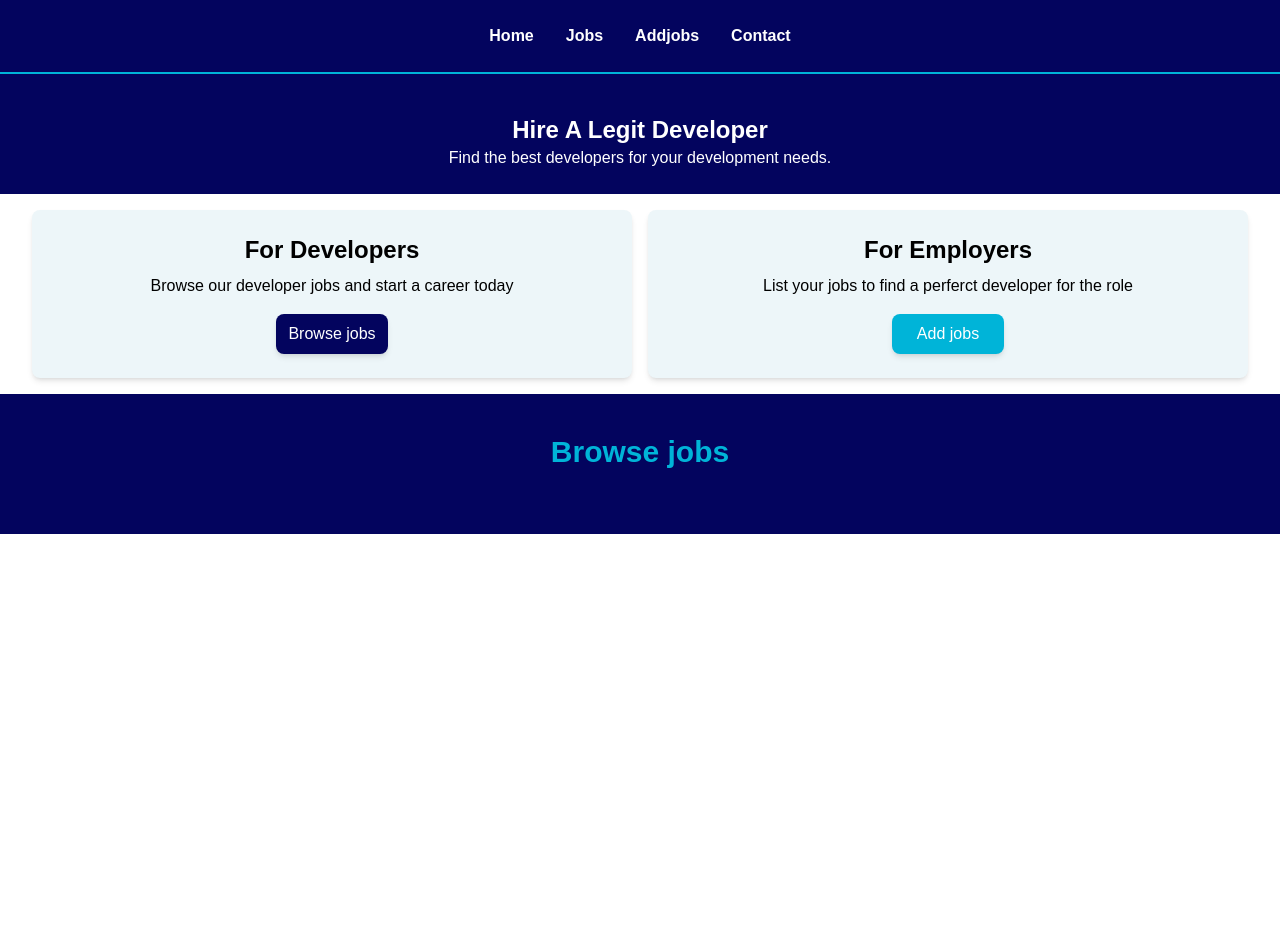
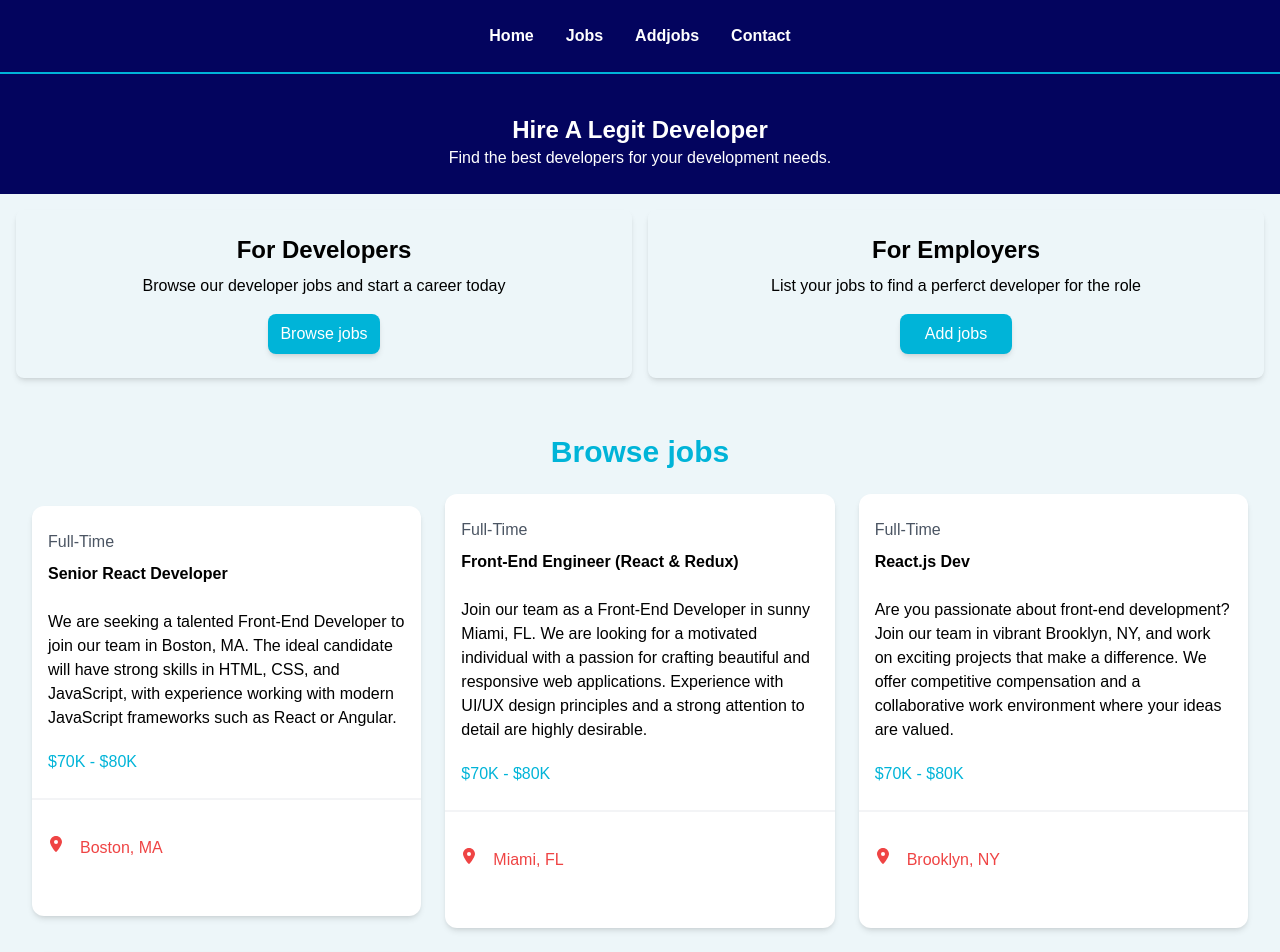
Before and after one commit to Kelly-kells/Hiredev, a React (Vite) app: page / in a window 1280 px wide. Shown: the top 952 px of the page. Before the commit the page ends 800 px from the top, so only its background shows below. Built offline with nearby package versions, Linux system fonts and the light colour scheme.

Commit message:
json props

```diff
--- a/src/Components/Joblisting.jsx
+++ b/src/Components/Joblisting.jsx
@@ -1,13 +1,47 @@
 import React from 'react'
+import jobs from '../jobs.json'
+import { FaLocationDot } from "react-icons/fa6";
 
 const Joblisting = () => {
   return (
-    <section className='bg-primeColor px-4 py-10'>
+    <section className='bg-cardColor px-4 py-10'>
         <div className='container'>
             <h2 className=' text-secondColor text-3xl font-bold text-center mb-6'>
                 Browse jobs
             </h2>
-            <div className='grid grid-cols-1 md:grid-cols-3 gap-6'>
+            <div className='grid grid-cols-1 md:grid-cols-3 gap-6 items-center'>
+              {jobs.map((job)=>(
+
+<div className='bg-white rounded-xl shadow-md relative'>
+<div className='p-4'>
+ <div className='mb-6'>
+    <div className='text-gray-600 my-2 '>
+     {job.type}
+    </div>
+ <h3 className='xl font-bold '>
+  {job.title}
+ </h3>
+ </div>
+ <div className='mb-5'>
+{job.description}
+ </div>
+ <h3 className=' text-secondColor mb-2'>{job.salary}</h3>
+</div>
+  <div className="border border-gray-100 mb-5">
+  </div>
+  <div className='flex flex-col lg:flex-row justify-between mb-4'>
+
+  <div className=" text-red-500 flex p-4 gap-4">
+  <FaLocationDot />  {job.location}
+  </div>
+  </div>
+  <button className='text-center bg-secondsColor w-full rounded-md text-white '> <a href={`/job/${job.id}`}> Read more</a></button>
+</div>
+
+              ))}
+
+
+
 
             </div>
 
--- a/src/Components/homeCards/Homecards.jsx
+++ b/src/Components/homeCards/Homecards.jsx
@@ -3,19 +3,19 @@ import React from 'react'
 const Homecards = () => {
   return (
     <section className=''>
-<div className=" container">
+      <div className="bg-cardColor ">
         <div className='grid grid-cols-1 md:grid-cols-2 gap-4 p-4  rounded-lg'>
- <div className=' bg-cardColor p-6 rounded-lg shadow-md flex flex-col items-center '>
+          <div className='  p-6 rounded-lg shadow-md flex flex-col items-center '>
             <h2 className=' font-bold text-2xl text-center'>For Developers</h2>
             <p className='mt-2 mb-4 text-center'> Browse our developer jobs and start a career today </p>
-      <button className=' bg-primeColor w-28 text-center  p-2 shadow-md rounded-lg  '               >
+            <button className=' bg-secondColor w-28 text-center  p-2 shadow-md rounded-lg  '               >
               <a href="/jobs.html" className='text-white text-center'>
                 Browse jobs
               </a>
             </button>
           </div>
 
- <div className=' bg-cardColor p-6 rounded-lg shadow-md flex flex-col items-center'>
+          <div className='p-6 rounded-lg shadow-md flex flex-col items-center'>
             <h2 className=' font-bold text-2xl'>For Employers</h2>
             <p className='mt-2 mb-4'>List your jobs to find a perferct developer for the role </p>
             <button className=' bg-secondColor w-28   p-2 shadow-md rounded-lg  '               >
--- a/src/Components/navbar/Navbar.jsx
+++ b/src/Components/navbar/Navbar.jsx
@@ -17,7 +17,7 @@ const Navbar = () => {
 
       <ul className="rounded-sm shadow-sm  md:shadow-none  " >
         <button className="md:hidden justify-end" onClick={toggleMenu} >
-          <GiHamburgerMenu />
+          <GiHamburgerMenu size={30} />
 
         </button>
 
```
Also changed, not shown: src/Components/homeCards/Card.jsx (line endings or trailing spaces). Lines whose indentation alone changed are shown as unchanged.
